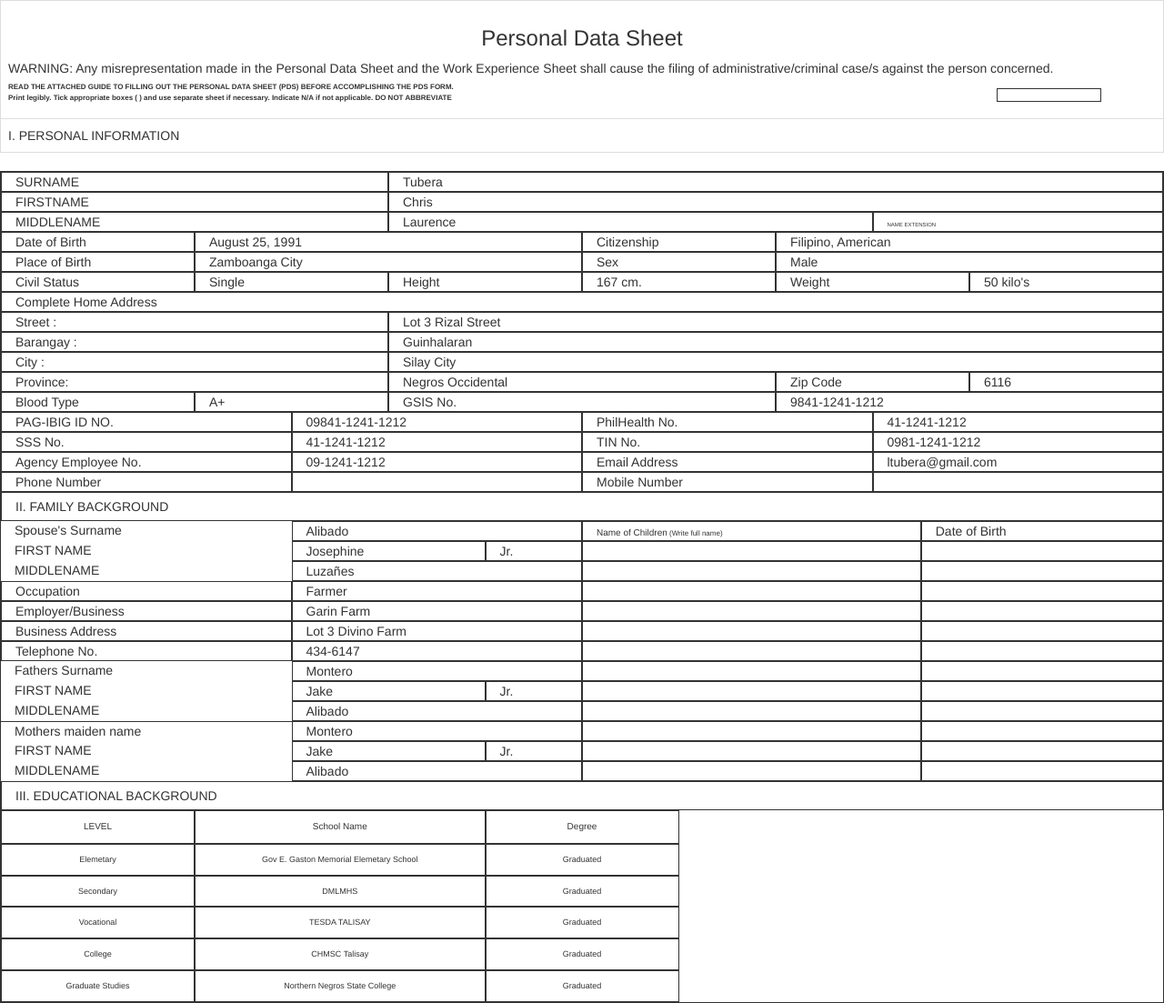
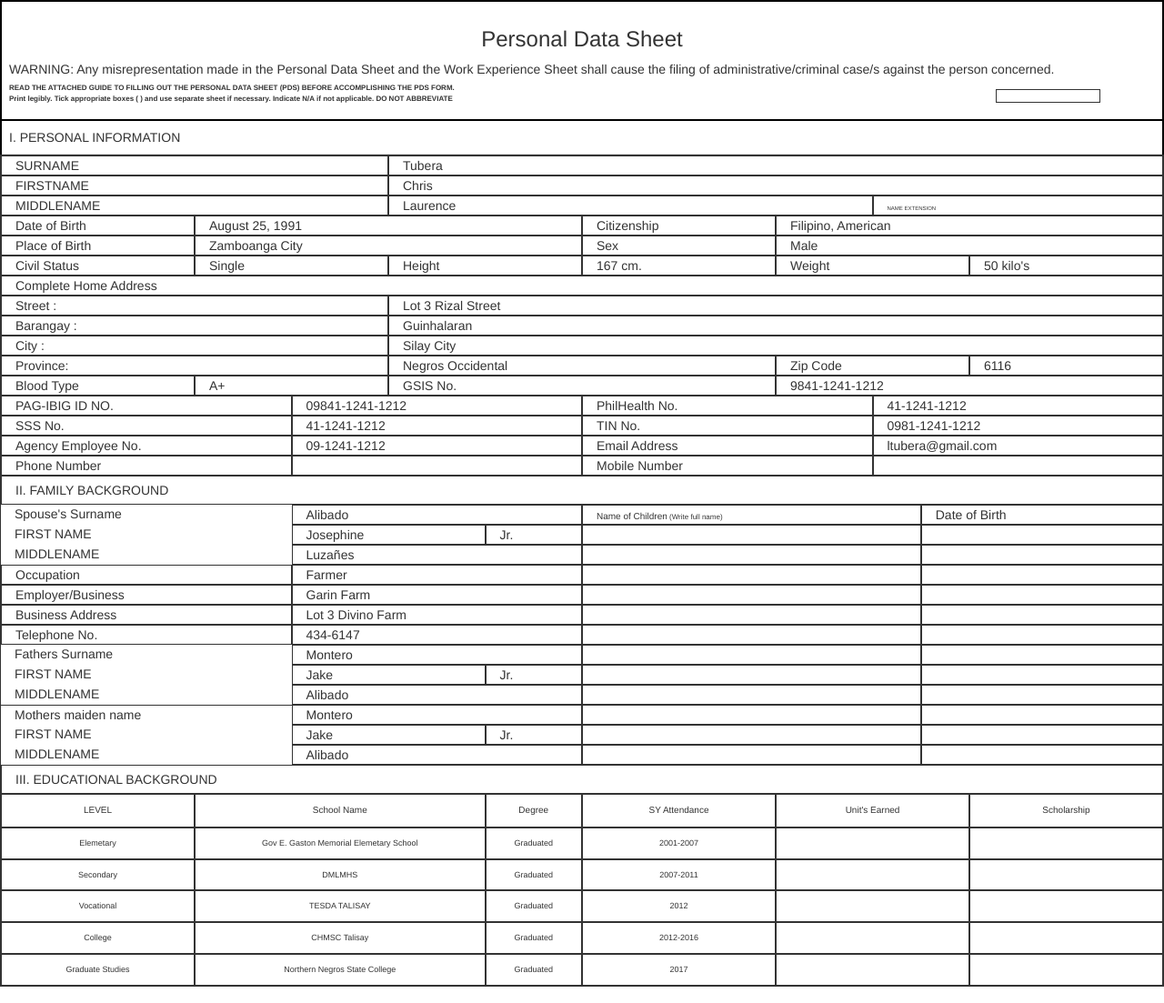
Before and after one commit to kennethaboy/profiling, a PHP site: page / in a window 1280 px wide. Shown: the whole page at 91% size. Run offline with PHP 8.4, Linux system fonts and the light colour scheme.

Commit message:
DONE NA KO SA FORM MISS

```diff
--- a/css/style.css
+++ b/css/style.css
@@ -17,3 +17,12 @@ p.tiny-text {
     height: 62px;
     padding-top: 8px;
 }
+.text-table{
+	margin-bottom:0px;
+}
+ .table-bordered>tbody>tr>td
+{
+	 border-top: 2px solid #000 !important;
+	 border-left: 2px solid #000 !important;
+	 border-right: 2px solid #000 !important;
+}
--- a/index.php
+++ b/index.php
@@ -7,7 +7,7 @@
 	<link rel="stylesheet" href="css/custom.css">
 	<link rel="stylesheet" href="css/style.css">
 <body>
-	<table class = "table table-bordered table-responsive">
+	<table class = "table table-bordered table-responsive text-table">
 		<tbody>
 			<tr style = "padding:0px !important;">
 				<td>
@@ -163,7 +163,7 @@
 			<div class = "col-lg-12 bord" style ="font-size:9px; text-align:center; padding:10px 0px;">Northern Negros State College</div>
 		</div>
 	</div>
-	<div class = "col-lg-2 col-md-2 col-sm-2 col-xs-2">
+	<div class = "col-lg-1 col-md-1 col-sm-1 col-xs-1">
 		<div class = "row">
 			<div class = "col-lg-12 bord" style = "font-size:10px; text-align:center; padding:10px 0px;">Degree</div>
 			<div class = "col-lg-12 bord" style ="font-size:9px; text-align:center; padding:10px 0px;">Graduated</div>
@@ -173,6 +173,36 @@
 			<div class = "col-lg-12 bord" style ="font-size:9px; text-align:center; padding:10px 0px;">Graduated</div>
 		</div>
 	</div>
+	<div class = "col-lg-2 col-md-2 col-sm-2 col-xs-2">
+		<div class = "row">
+			<div class = "col-lg-12 bord" style = "font-size:10px; text-align:center; padding:10px 0px;">SY Attendance</div>
+			<div class = "col-lg-12 bord" style ="font-size:9px; text-align:center; padding:10px 0px;">2001-2007</div>
+			<div class = "col-lg-12 bord" style ="font-size:9px; text-align:center; padding:10px 0px;">2007-2011</div>
+			<div class = "col-lg-12 bord" style ="font-size:9px; text-align:center; padding:10px 0px;">2012 </div>
+			<div class = "col-lg-12 bord" style ="font-size:9px; text-align:center; padding:10px 0px; ">2012-2016</div>
+			<div class = "col-lg-12 bord" style ="font-size:9px; text-align:center; padding:10px 0px;">2017</div>
+		</div>
+	</div>
+	<div class = "col-lg-2 col-md-2 col-sm-2 col-xs-2">
+		<div class = "row">
+			<div class = "col-lg-12 bord" style = "font-size:10px; text-align:center; padding:10px 0px;">Unit's Earned </div>
+			<div class = "col-lg-12 bord" style ="font-size:9px; text-align:center; padding:10px 0px;">&nbsp;</div>
+			<div class = "col-lg-12 bord" style ="font-size:9px; text-align:center; padding:10px 0px;">&nbsp;</div>
+			<div class = "col-lg-12 bord" style ="font-size:9px; text-align:center; padding:10px 0px;">&nbsp; </div>
+			<div class = "col-lg-12 bord" style ="font-size:9px; text-align:center; padding:10px 0px; ">&nbsp;</div>
+			<div class = "col-lg-12 bord" style ="font-size:9px; text-align:center; padding:10px 0px;">&nbsp;</div>
+		</div>
+	</div>
+	<div class = "col-lg-2 col-md-2 col-sm-2 col-xs-2">
+		<div class = "row">
+			<div class = "col-lg-12 bord" style = "font-size:10px; text-align:center; padding:10px 0px;">Scholarship</div>
+			<div class = "col-lg-12 bord" style ="font-size:9px; text-align:center; padding:10px 0px;">&nbsp;</div>
+			<div class = "col-lg-12 bord" style ="font-size:9px; text-align:center; padding:10px 0px;">&nbsp;</div>
+			<div class = "col-lg-12 bord" style ="font-size:9px; text-align:center; padding:10px 0px;">&nbsp; </div>
+			<div class = "col-lg-12 bord" style ="font-size:9px; text-align:center; padding:10px 0px; ">&nbsp;</div>
+			<div class = "col-lg-12 bord" style ="font-size:9px; text-align:center; padding:10px 0px;">&nbsp;</div>
+		</div>
+	</div>
 </div>
 
 
```
